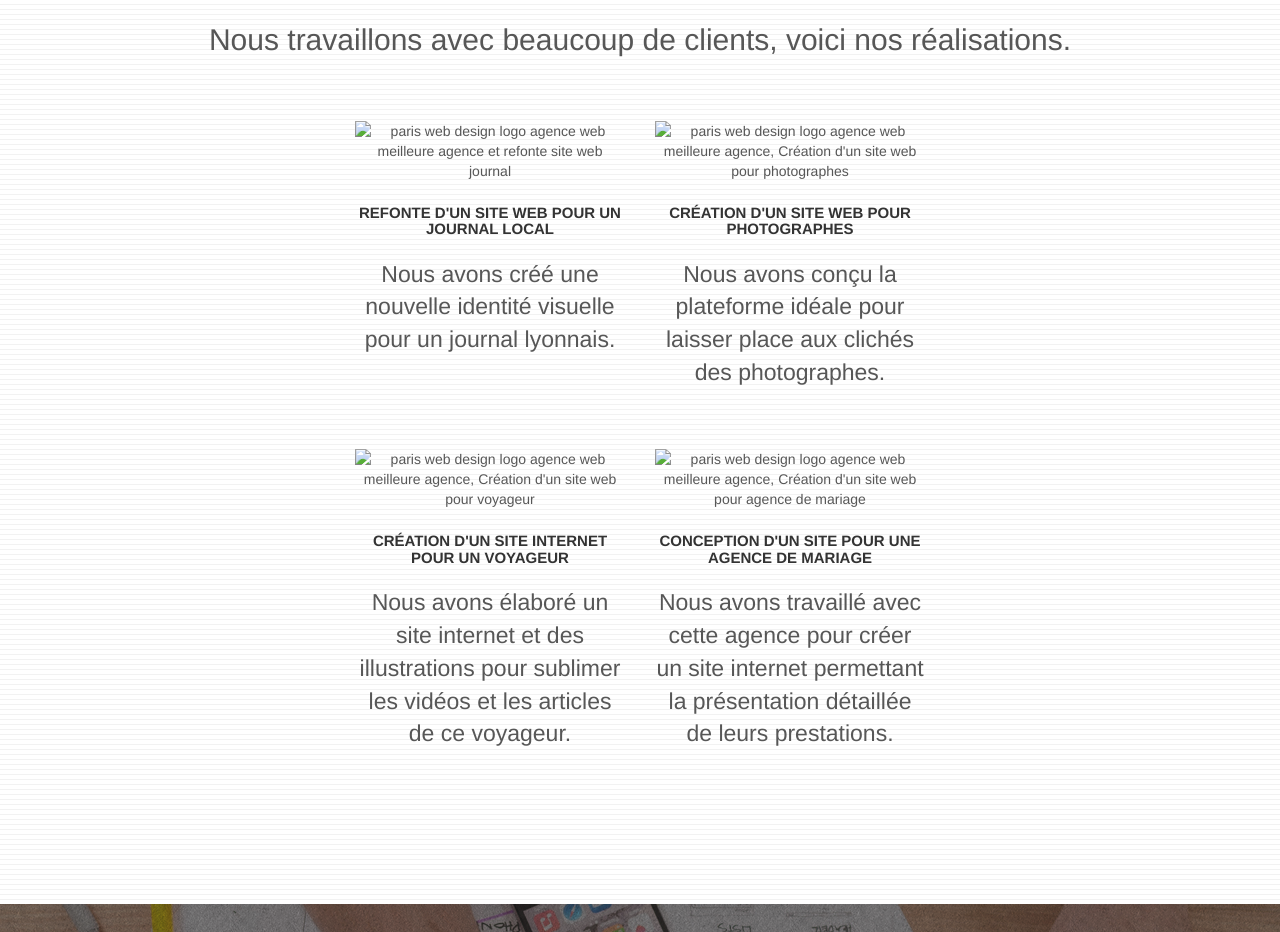
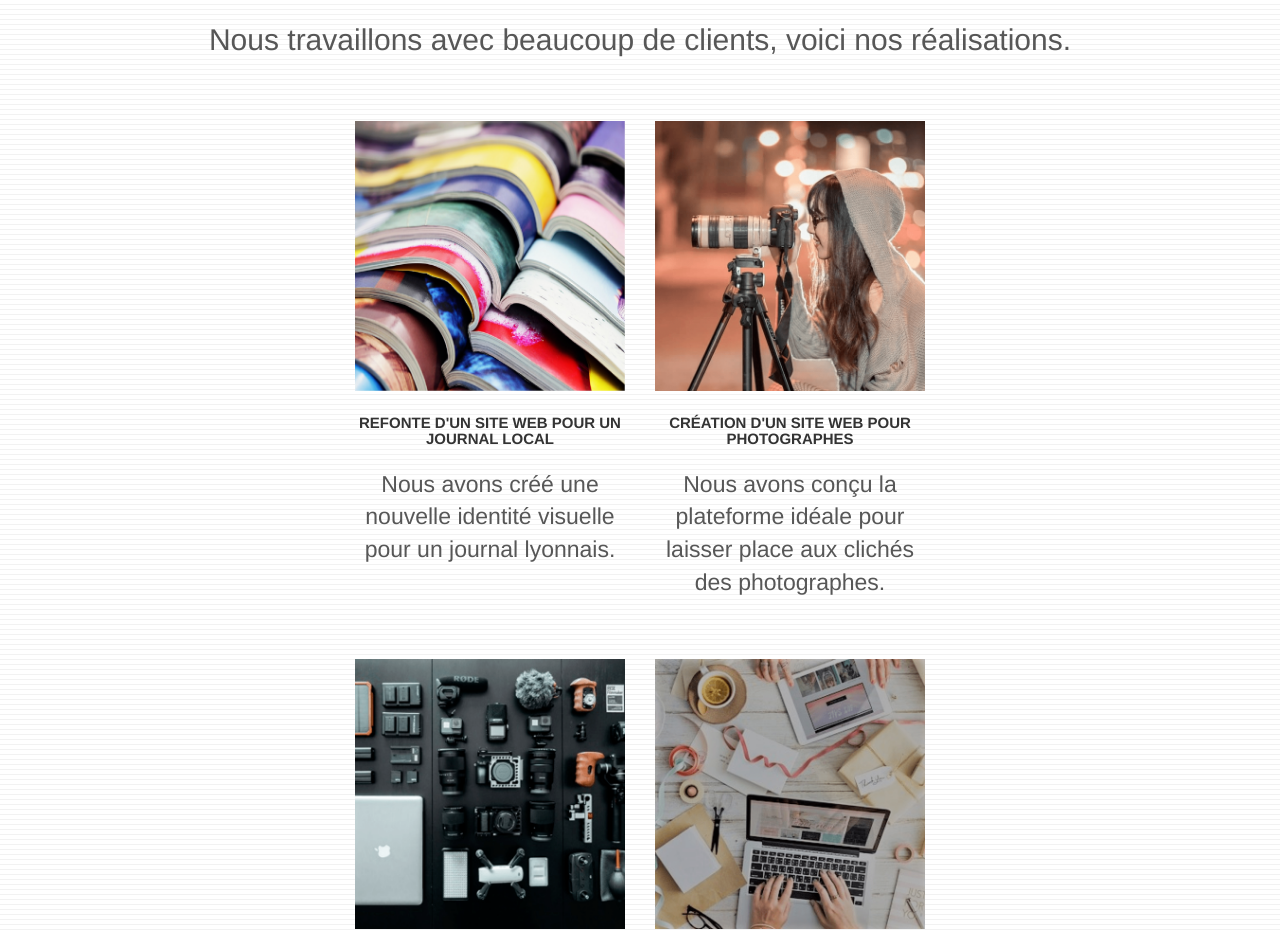
Before and after one commit to Damien-JAQUANIELLO/Optimisez-un-site-web-existant, a plain HTML site: page index.html in a window 1280 px wide. Shown: the part 2620-3552 px from the top of the page. Drawn offline with Linux system fonts and the light colour scheme.

Commit message:
png format next gen pas conpatible js

```diff
--- a/index.html
+++ b/index.html
@@ -161,7 +161,7 @@
 		</div>
 		<div class="row tight-width-whitespace portfolio-row">
 			<div class="col-sm-6">
-				<a href="#" data-lightbox="img/1-_3_.webp" data-gallery-id="gallery-1" data-caption="Refonte d'un site web pour un journal local" data-frame="snapshot-lb"><img src="img/1-_3_.webp" alt="paris web design logo agence web meilleure agence et refonte site web journal" class="img-responsive portfolio-thumb" /></a>
+				<a href="#" data-lightbox="img/1 (3).png" data-gallery-id="gallery-1" data-caption="Refonte d'un site web pour un journal local" data-frame="snapshot-lb"><img src="img/1 (3).png" alt="paris web design logo agence web meilleure agence et refonte site web journal" class="img-responsive portfolio-thumb" /></a>
 				<h3 class="mg-md text-center">
 					Refonte d'un site web pour un journal local
 				</h3>
@@ -170,7 +170,7 @@
 				</p>
 			</div>
 			<div class="col-sm-6">
-				<a href="#" data-lightbox="img/2.webp" data-gallery-id="gallery-1" data-caption="Création d'un site web pour photographes" data-frame="snapshot-lb"><img src="img/2.webp" class="img-responsive portfolio-thumb" alt="paris web design logo agence web meilleure agence, Création d'un site web pour photographes" /></a>
+				<a href="#" data-lightbox="img/2.png" data-gallery-id="gallery-1" data-caption="Création d'un site web pour photographes" data-frame="snapshot-lb"><img src="img/2.png" class="img-responsive portfolio-thumb" alt="paris web design logo agence web meilleure agence, Création d'un site web pour photographes" /></a>
 				<h3 class="mg-md text-center">
 					Création d'un site web pour photographes
 				</h3>
@@ -181,7 +181,7 @@
 		</div>
 		<div class="row tight-width-whitespace portfolio-row">
 			<div class="col-sm-6">
-				<a href="#" data-lightbox="img/3.webp" data-gallery-id="gallery-1" data-caption="Création d'un site internet pour un voyageur" data-frame="snapshot-lb"><img src="img/3.webp" class="img-responsive portfolio-thumb" alt="paris web design logo agence web meilleure agence, Création d'un site web pour voyageur"/></a>
+				<a href="#" data-lightbox="img/3.png" data-gallery-id="gallery-1" data-caption="Création d'un site internet pour un voyageur" data-frame="snapshot-lb"><img src="img/3.png" class="img-responsive portfolio-thumb" alt="paris web design logo agence web meilleure agence, Création d'un site web pour voyageur"/></a>
 				<h3 class="mg-md text-center">
 					Création d'un site internet pour un voyageur
 				</h3>
@@ -190,7 +190,7 @@
 				</p>
 			</div>
 			<div class="col-sm-6">
-				<a href="#" data-lightbox="img/4.webp" data-gallery-id="gallery-1" data-caption="Conception d'un site pour une agence de mariage" data-frame="snapshot-lb"><img src="img/4.webp" class="img-responsive portfolio-thumb" alt="paris web design logo agence web meilleure agence, Création d'un site web pour agence de mariage" /></a>
+				<a href="#" data-lightbox="img/4.png" data-gallery-id="gallery-1" data-caption="Conception d'un site pour une agence de mariage" data-frame="snapshot-lb"><img src="img/4.png" class="img-responsive portfolio-thumb" alt="paris web design logo agence web meilleure agence, Création d'un site web pour agence de mariage" /></a>
 				<h3 class="mg-md text-center">
 					Conception d'un site pour une agence de mariage
 				</h3>
```
